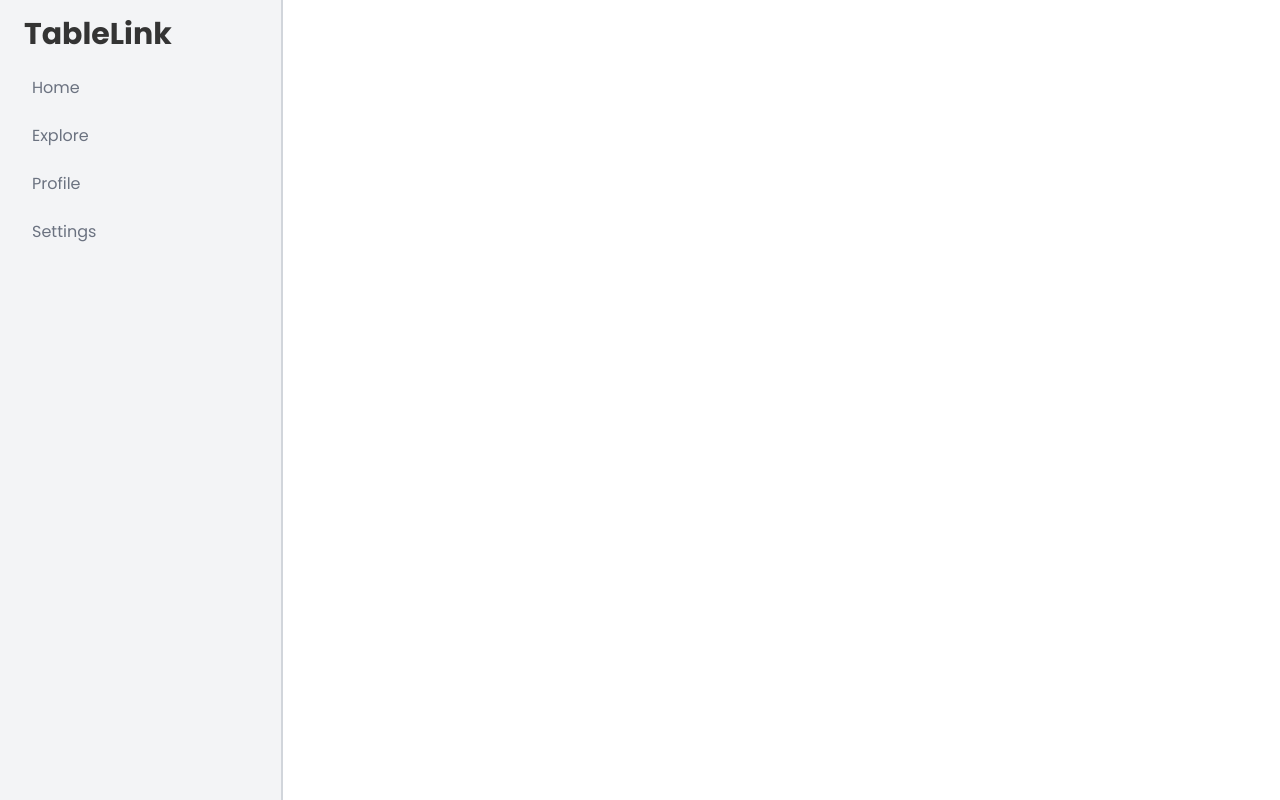
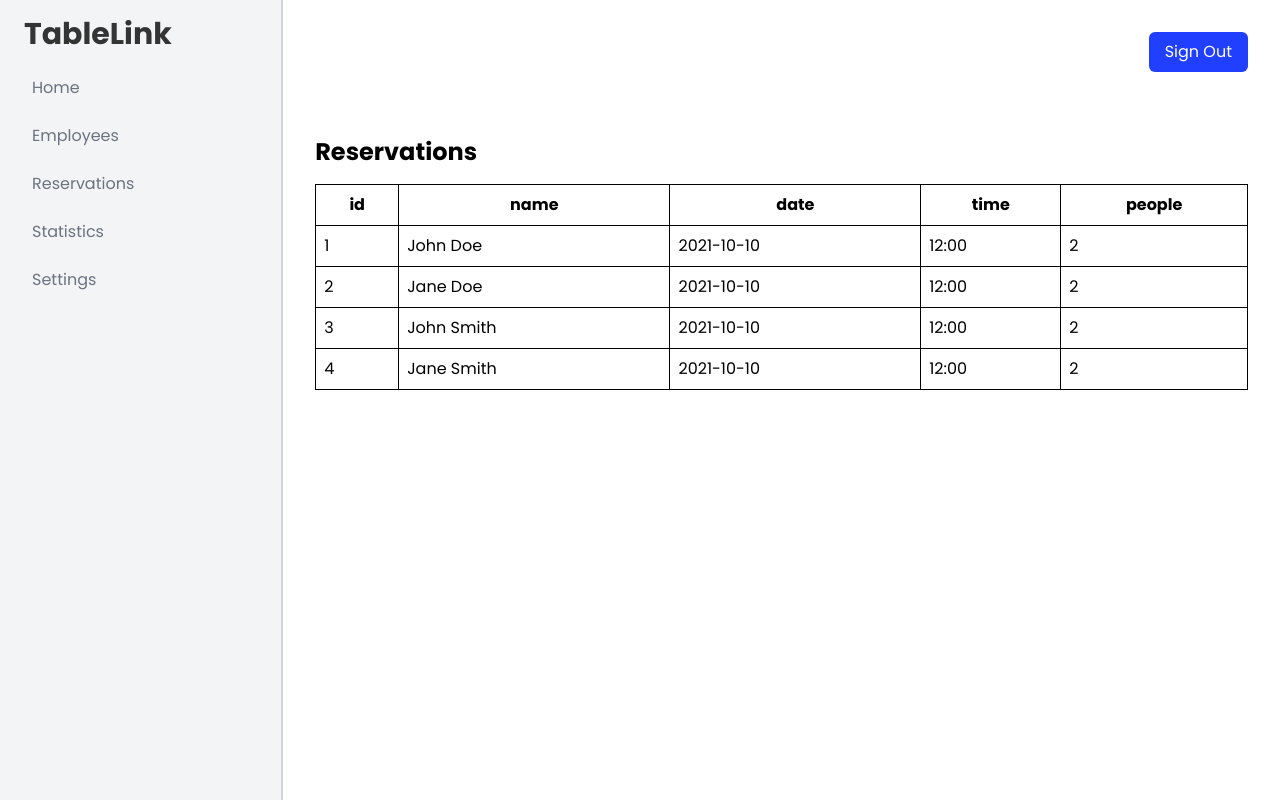
Before and after one commit to idebbarh/TableLink, a React (Create React App) app in the folder ui/: page /dashboard/reservations in a window 1280 px wide. Built offline with nearby package versions, Linux system fonts and the light colour scheme.

Commit message:
make employees, reservations pages

```diff
--- a/ui/src/screens/auth/Dashboard.tsx
+++ /dev/null
@@ -1,31 +0,0 @@
-import SideBar from "../../components/auth/SideBar";
-
-
-
-const sideBarOptions: SideBarOptionType[] = [
-  {
-    title: "Home",
-    path: "",
-  },
-  {
-    title: "Explore",
-    path: "explore",
-  },
-  {
-    title: "Profile",
-    path: "profile",
-  },
-  {
-    title: "Settings",
-    path: "settings",
-  },
-];
-
-function Dashboard() {
-  return (
-    <div className="flex">
-      <SideBar items={sideBarOptions} />
-    </div>
-  );
-}
-export default Dashboard;
--- /dev/null
+++ b/ui/src/screens/auth/dashboard/Dashboard.tsx
@@ -0,0 +1,53 @@
+import { Route, Routes } from "react-router-dom";
+import SideBar from "../../../components/auth/SideBar";
+import Home from "./Home";
+import Employees from "./restaurantOwner/Employees";
+import Reservations from "./restaurantOwner/Reservations";
+
+const sideBarOptions: SideBarOptionType[] = [
+  {
+    title: "Home",
+    path: "",
+  },
+  {
+    title: "Employees",
+    path: "employees",
+  },
+  {
+    title: "Reservations",
+    path: "reservations",
+  },
+  {
+    title: "Statistics",
+    path: "statistics",
+  },
+  {
+    title: "Settings",
+    path: "settings",
+  },
+];
+
+function Dashboard() {
+  return (
+    <div className="flex">
+      <SideBar items={sideBarOptions} />
+      <div className="flex-[0.8]">
+        <header className="p-8 flex items-center justify-end">
+            <button className="bg-mainBlue text-white px-4 py-2 rounded-md">
+                Sign Out
+            </button>
+        </header>
+        <main className="p-8">
+          <Routes>
+            <Route path="" element={<Home />} />
+            <Route path="employees" element={<Employees />} />
+            <Route path="reservations" element={<Reservations />} />
+            {/* <Route path="statistics" element={<Statistics />} /> */}
+            {/* <Route path="settings" element={<Settings />} /> */}
+          </Routes>
+        </main>
+      </div>
+    </div>
+  );
+}
+export default Dashboard;
--- /dev/null
+++ b/ui/src/screens/auth/dashboard/Home.tsx
@@ -0,0 +1,11 @@
+function Home() {
+  return (
+    <div>
+        <h1 className="text-2xl font-bold capitalize">
+            welcome to the dashboard
+        </h1>
+    </div>
+  );
+}
+
+export default Home;
--- /dev/null
+++ b/ui/src/screens/auth/dashboard/restaurantOwner/Employees.tsx
@@ -0,0 +1,53 @@
+import { useState } from "react";
+import UserTypeSwitcher from "../../../../components/notAuth/UserTypeSwitcher";
+
+const employees = [
+  {
+    id: 1,
+    name: "John Doe",
+    job: "chef",
+  },
+  {
+    id: 2,
+    name: "Jane Doe",
+    job: "waiter",
+  },
+  {
+    id: 3,
+    name: "John Smith",
+    job: "waiter",
+  },
+  {
+    id: 4,
+    name: "Jane Smith",
+    job: "chef",
+  },
+];
+
+function Employees() {
+  return (
+    <div>
+      <h1 className="text-2xl font-bold capitalize">employees</h1>
+            <table className="w-full border border-solid border-black mt-4">
+                <thead>
+                    <tr>
+                        <th className="border border-solid border-black p-2">id</th>
+                        <th className="border border-solid border-black p-2">name</th>
+                        <th className="border border-solid border-black p-2">job</th>
+                    </tr>
+                </thead>
+                <tbody>
+                    {employees.map((employee) => (
+                        <tr key={employee.id}>
+                            <td className="border border-solid border-black p-2">{employee.id}</td>
+                            <td className="border border-solid border-black p-2">{employee.name}</td>
+                            <td className="border border-solid border-black p-2">{employee.job}</td>
+                        </tr>
+                    ))}
+                </tbody>
+            </table>
+    </div>
+  );
+}
+
+export default Employees;
--- /dev/null
+++ b/ui/src/screens/auth/dashboard/restaurantOwner/Profile.tsx
@@ -0,0 +1,10 @@
+
+function Profile() {
+  return (
+    <div>
+      <h1>Profile</h1>
+    </div>
+  );
+}
+
+export default Profile;
--- /dev/null
+++ b/ui/src/screens/auth/dashboard/restaurantOwner/Reservations.tsx
@@ -0,0 +1,65 @@
+
+
+
+const reservations = [
+    {
+        id: 1,
+        name: "John Doe",
+        date: "2021-10-10",
+        time: "12:00",
+        people: 2,
+    },
+    {
+        id: 2,
+        name: "Jane Doe",
+        date: "2021-10-10",
+        time: "12:00",
+        people: 2,
+    },
+    {
+        id: 3,
+        name: "John Smith",
+        date: "2021-10-10",
+        time: "12:00",
+        people: 2,
+    },
+    {
+        id: 4,
+        name: "Jane Smith",
+        date: "2021-10-10",
+        time: "12:00",
+        people: 2,
+    },
+];
+function Reservations() {
+
+  return (
+    <div>
+            <h1 className="text-2xl font-bold capitalize">Reservations</h1>
+            <table className="w-full border border-solid border-black mt-4">
+            <thead>
+                <tr>
+                        <th className="border border-solid border-black p-2">id</th>
+                        <th className="border border-solid border-black p-2">name</th>
+                        <th className="border border-solid border-black p-2">date</th>
+                        <th className="border border-solid border-black p-2">time</th>
+                        <th className="border border-solid border-black p-2">people</th>
+                </tr>
+            </thead>
+            <tbody>
+                {reservations.map((reservation) => (
+                    <tr key={reservation.id}>
+                            <td className="border border-solid border-black p-2">{reservation.id}</td>
+                            <td className="border border-solid border-black p-2">{reservation.name}</td>
+                            <td className="border border-solid border-black p-2">{reservation.date}</td>
+                            <td className="border border-solid border-black p-2">{reservation.time}</td>
+                            <td className="border border-solid border-black p-2">{reservation.people}</td>
+                    </tr>
+                ))}
+            </tbody>
+        </table>
+    </div>
+  );
+}
+
+export default Reservations;
--- a/ui/src/screens/notAuth/explore/RestaurantDetails.tsx
+++ b/ui/src/screens/notAuth/explore/RestaurantDetails.tsx
@@ -7,6 +7,7 @@ import StarOutlineIcon from "@mui/icons-material/StarOutline";
 import { useForm } from "react-hook-form";
 
 interface BookingsFormData {
+    name:string;
   date: string;
   time: string;
   guests: string;
@@ -30,6 +31,7 @@ function RestaurantDetails() {
 
   const bokingHanlder = (data: BookingsFormData) => {
     if (!user) {
+            setValue("name","");
       setValue("date", "");
       setValue("time", "");
       setValue("guests", "");
@@ -101,10 +103,26 @@ function RestaurantDetails() {
         Book a table
       </h2>
       <form
-        className="border border-solid border-gray-200 p-6 rounded-3xl flex gap-4 shadow-formShadow items-start w-fit"
+        className="border border-solid border-gray-200 p-6 rounded-3xl flex flex-col max-w-[600px] gap-4 shadow-formShadow items-start"
         onSubmit={handleSubmit(bokingHanlder)}
       >
-        <div className="flex flex-col gap-2">
+
+        <div className="flex flex-col gap-2 w-full">
+
+            <label htmlFor="name" className="text-sm text-gray-500">
+                Name
+            </label>
+            <input
+                {...register("name", { required: "Please entre a name" })}
+                type="text"
+                name="name"
+                id="name"
+                className="border border-solid border-gray-200 rounded-lg p-2"
+            />
+            {errors.name && <p className="text-red-500">{errors.name.message}</p>}
+        </div>
+
+        <div className="flex flex-col gap-2 w-full">
           <label htmlFor="date" className="text-sm text-gray-500">
             Date
           </label>
@@ -117,7 +135,7 @@ function RestaurantDetails() {
           />
           {errors.date && <p className="text-red-500">{errors.date.message}</p>}
         </div>
-        <div className="flex flex-col gap-2 ">
+        <div className="flex flex-col gap-2 w-full">
           <label htmlFor="time" className="text-sm text-gray-500">
             Time
           </label>
@@ -130,7 +148,7 @@ function RestaurantDetails() {
           />
           {errors.time && <p className="text-red-500">{errors.time.message}</p>}
         </div>
-        <div className="flex flex-col gap-2">
+        <div className="flex flex-col gap-2 w-full">
           <label htmlFor="guests" className="text-sm text-gray-500">
             Guests
           </label>
@@ -155,6 +173,7 @@ function RestaurantDetails() {
           check availability
         </button>
       </form>
+
       {successMessage && (
         <p className="text-green-500 text-lg font-semibold">{successMessage}</p>
       )}
```
Also changed, not shown: ui/src/App.tsx (+6 -6 lines).
